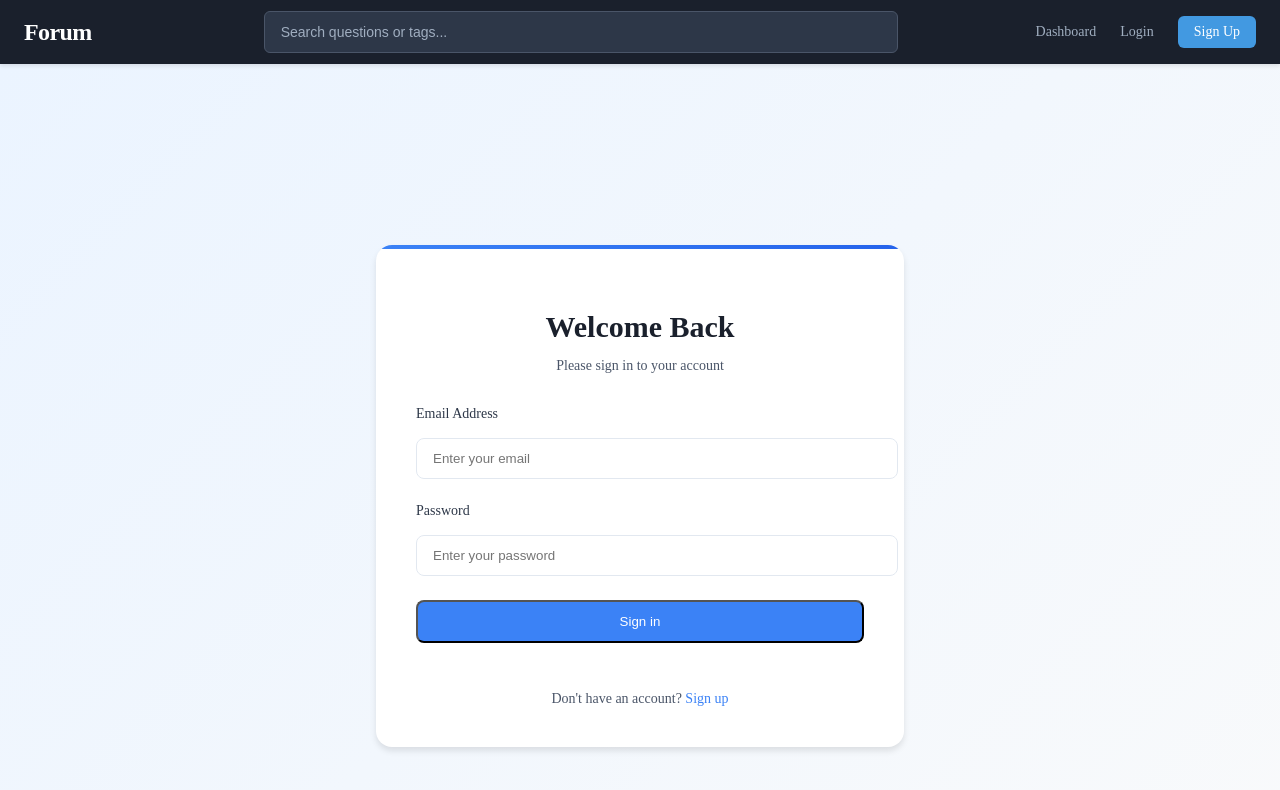
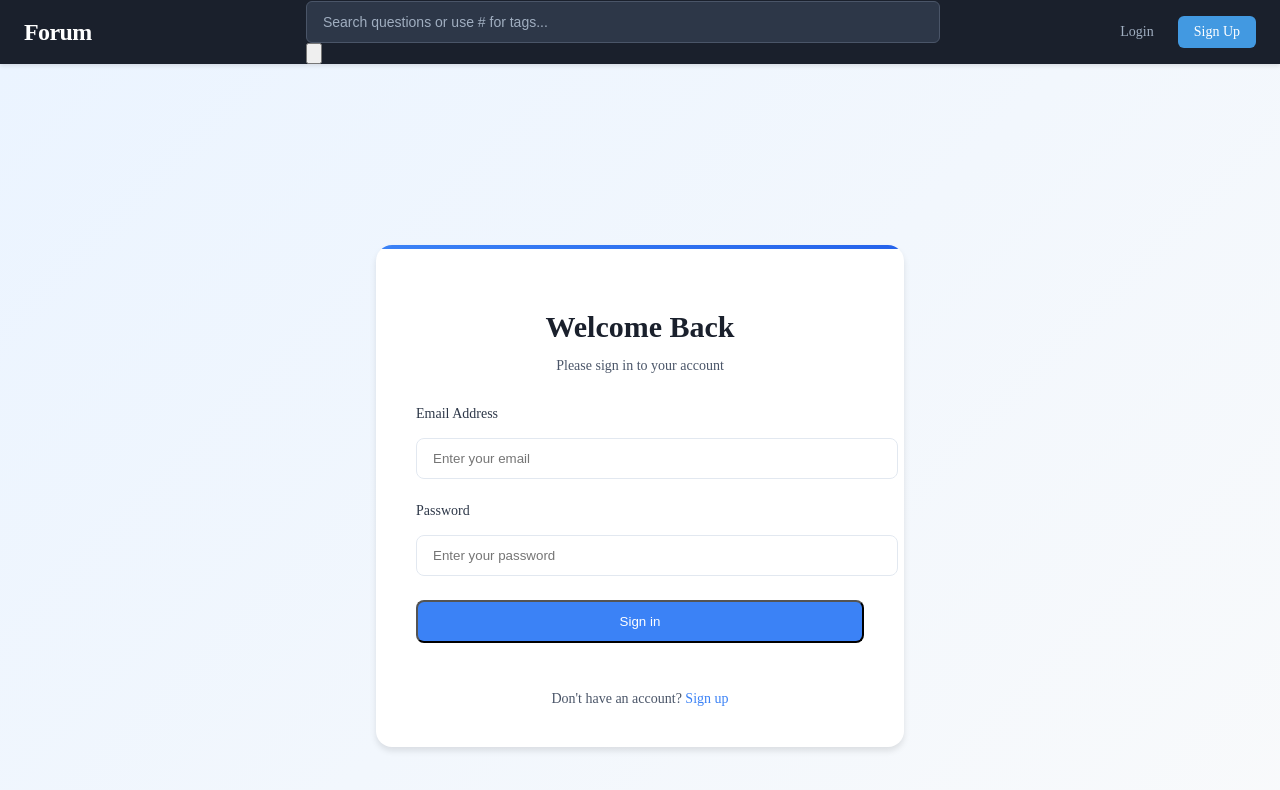
Before and after one commit to aryank0d/blog, a React (Vite) app in the folder blog_frontend/: page /login in a window 1280 px wide. Shown: the top 790 px of the page. Built offline with nearby package versions, Linux system fonts and the light colour scheme.

Commit message:
Update Navbar.jsx

```diff
--- a/blog_frontend/src/components/Navbar.jsx
+++ b/blog_frontend/src/components/Navbar.jsx
@@ -1,16 +1,14 @@
 import { useState, useEffect } from 'react';
-import { Link, useNavigate, useLocation, useSearchParams } from 'react-router-dom';
+import { Link, useNavigate, useSearchParams } from 'react-router-dom';
 import PropTypes from 'prop-types';
+import API from '../Api';
 import '../styles/navbar.css';
 
 const Navbar = ({ isAuthenticated, onLogout }) => {
   const [searchTerm, setSearchTerm] = useState('');
-  const [showTagSuggestions, setShowTagSuggestions] = useState(false);
+  const [currentUser, setCurrentUser] = useState(null);
   const navigate = useNavigate();
-  const location = useLocation();
   const [searchParams] = useSearchParams();
-
-  const commonTags = ['javascript', 'react', 'node.js', 'python', 'java', 'css'];
 
   useEffect(() => {
     const searchQuery = searchParams.get('search') || '';
@@ -24,34 +22,49 @@ const Navbar = ({ isAuthenticated, onLogout }) => {
     }
   }, [searchParams]);
 
-  const handleSearch = (value) => {
-    if (value.trim()) {
-      const isTagSearch = value.startsWith('#');
-      const searchQuery = isTagSearch ? value.substring(1) : value;
+  useEffect(() => {
+    const fetchCurrentUser = async () => {
+      if (isAuthenticated) {
+        try {
+          const response = await API.get('/auth/current-user');
+          setCurrentUser(response.data);
+        } catch (error) {
+          console.error('Error fetching user:', error);
+        }
+      } else {
+        setCurrentUser(null);
+      }
+    };
 
+    fetchCurrentUser();
+  }, [isAuthenticated]);
+
+  const handleSearch = (e) => {
+    e.preventDefault();
+
+    if (!searchTerm || searchTerm.trim() === '' || searchTerm === '#') {
+      navigate('/dashboard');
+      return;
+    }
+
+    const isTagSearch = searchTerm.startsWith('#');
+    const searchQuery = isTagSearch ? searchTerm.substring(1) : searchTerm;
+
+    if (searchQuery.trim()) {
       const params = new URLSearchParams();
-      params.set(isTagSearch ? 'tag' : 'search', searchQuery);
+      params.set(isTagSearch ? 'tag' : 'search', searchQuery.trim());
       params.set('page', '1');
-
       navigate(`/dashboard?${params.toString()}`);
-    } else {
-      navigate('/dashboard?page=1');
     }
   };
 
   const handleInputChange = (e) => {
-    const value = e.target.value;
-    setSearchTerm(value);
-    setShowTagSuggestions(value.startsWith('#'));
-    const timeoutId = setTimeout(() => {
-      handleSearch(value);
-    }, 300);
-    return () => clearTimeout(timeoutId);
-  };
+    const newValue = e.target.value;
+    setSearchTerm(newValue);
 
-  const handleTagClick = (tag) => {
-    setSearchTerm(`#${tag}`);
-    setShowTagSuggestions(false);
+    if (!newValue || newValue.trim() === '') {
+      navigate('/dashboard');
+    }
   };
 
   return (
@@ -63,36 +76,38 @@ const Navbar = ({ isAuthenticated, onLogout }) => {
             Forum
           </Link>
 
-          <div className="search-container">
+          <form onSubmit={handleSearch} className="search-container">
             <input
               type="text"
               value={searchTerm}
               onChange={handleInputChange}
-              placeholder="Search questions or tags..."
+              placeholder="Search questions or use # for tags..."
               className="search-input"
             />
-
-            {showTagSuggestions && (
-              <div className="tag-suggestions">
-                {commonTags
-                  .filter(tag => tag.includes(searchTerm.substring(1).toLowerCase()))
-                  .map((tag) => (
-                    <button
-                      key={tag}
-                      onClick={() => handleTagClick(tag)}
-                      className="tag-suggestion-item"
-                    >
-                      #{tag}
-                    </button>
-                  ))}
-              </div>
-            )}
-          </div>
+            <button type="submit" className="search-button">
+              <svg
+                xmlns="http://www.w3.org/2000/svg"
+                fill="none"
+                viewBox="0 0 24 24"
+                stroke="currentColor"
+                className="search-icon"
+              >
+                <path
+                  strokeLinecap="round"
+                  strokeLinejoin="round"
+                  strokeWidth={2}
+                  d="M21 21l-6-6m2-5a7 7 0 11-14 0 7 7 0 0114 0z"
+                />
+              </svg>
+            </button>
+          </form>
 
           <div className="nav-links">
-            <Link to="/dashboard" className="nav-link">
-              Dashboard
-            </Link>
+            {currentUser && (
+              <span className="welcome-text">
+                Welcome, {currentUser.username}!
+              </span>
+            )}
 
             {isAuthenticated ? (
               <button onClick={onLogout} className="logout-button">
```
